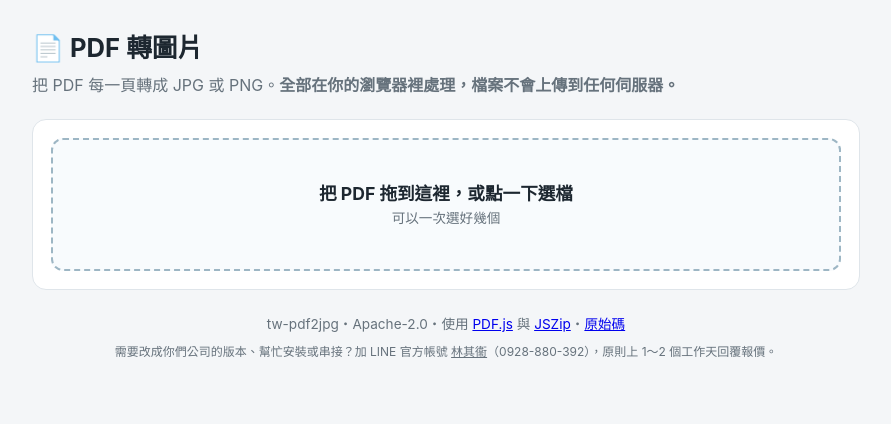
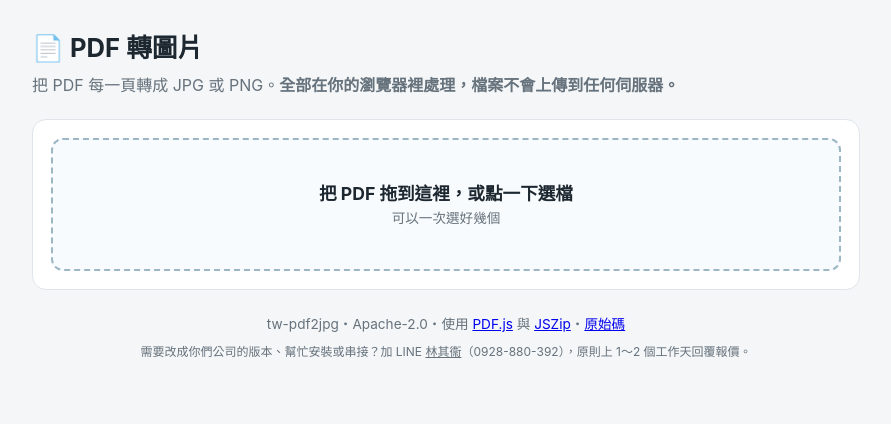
Before and after one commit to Larryveryhandsome/tw-pdf2jpg, a website: page index.html in a window 1280 px wide. Shown: the whole page, without its empty margins (194-1085 px from the left). Drawn offline with nearby package versions, Linux system fonts and the light colour scheme.

Commit message:
聯絡方式：拿掉「官方帳號」字樣；防個資檢查放行作者公開電話
Co-Authored-By: Claude Opus 5.5 <noreply@anthropic.com>

```diff
--- a/index.html
+++ b/index.html
@@ -68,7 +68,7 @@ footer{color:var(--muted);font-size:.85rem;text-align:center;margin-top:24px}[hi
     <div class="results" id="results"></div>
   </section>
 
-  <footer>tw-pdf2jpg・Apache-2.0・使用 <a href="https://mozilla.github.io/pdf.js/">PDF.js</a> 與 <a href="https://stuk.github.io/jszip/">JSZip</a>・<a href="https://github.com/Larryveryhandsome/tw-pdf2jpg">原始碼</a><p class="custom-ad">需要改成你們公司的版本、幫忙安裝或串接？加 LINE 官方帳號 <a href="https://line.me/ti/p/xzHT2IywOM" target="_blank" rel="noopener">林其衞</a>（0928-880-392），原則上 1～2 個工作天回覆報價。</p></footer>
+  <footer>tw-pdf2jpg・Apache-2.0・使用 <a href="https://mozilla.github.io/pdf.js/">PDF.js</a> 與 <a href="https://stuk.github.io/jszip/">JSZip</a>・<a href="https://github.com/Larryveryhandsome/tw-pdf2jpg">原始碼</a><p class="custom-ad">需要改成你們公司的版本、幫忙安裝或串接？加 LINE <a href="https://line.me/ti/p/xzHT2IywOM" target="_blank" rel="noopener">林其衞</a>（0928-880-392），原則上 1～2 個工作天回覆報價。</p></footer>
 </main>
 <script src="https://cdnjs.cloudflare.com/ajax/libs/jszip/3.10.1/jszip.min.js" integrity="sha512-XMVd28F1oH/O71fzwBnV7HucLxVwtxf26XV8P4wPk26EDxuGZ91N8bsOttmnomcCD3CS5ZMRL50H0GgOHvegtg==" crossorigin="anonymous" referrerpolicy="no-referrer"></script>
 <script src="js/pdf2img.js"></script>
```
